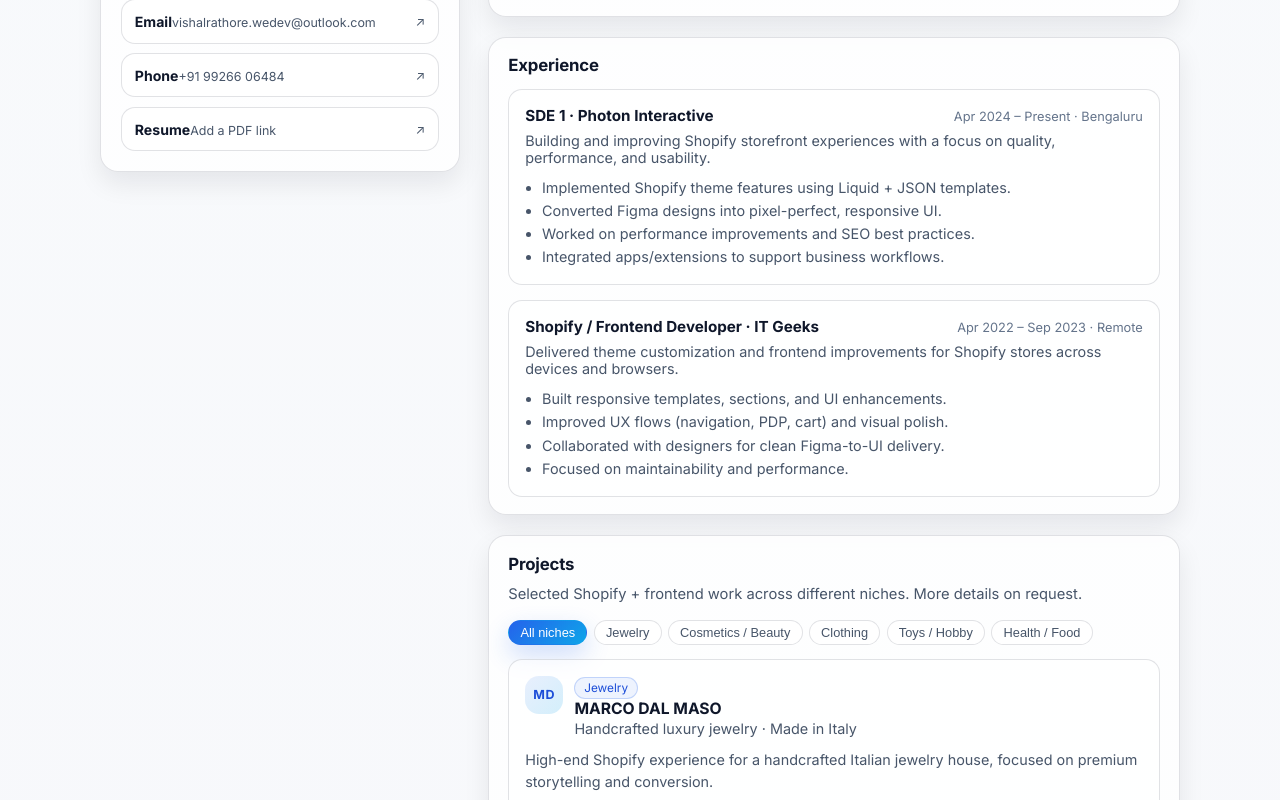
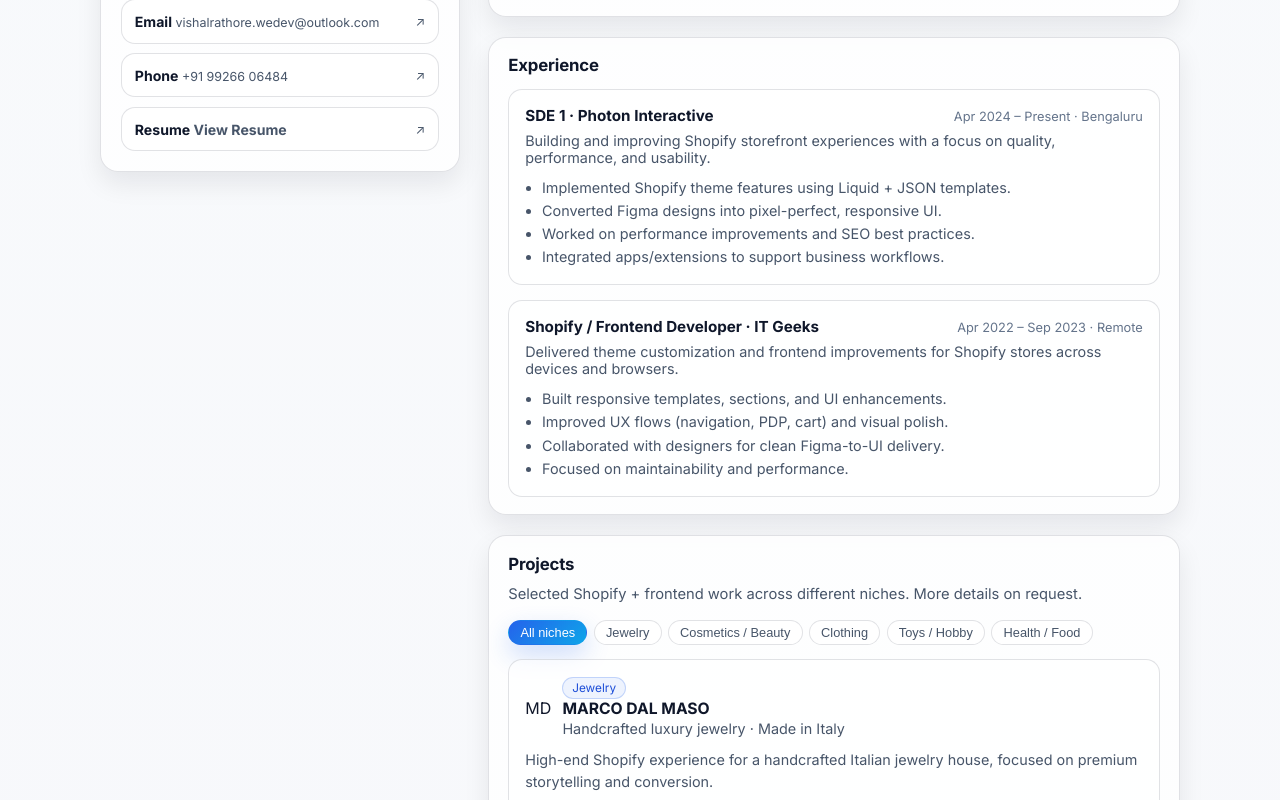
Before and after one commit to Visha-Rathore-Dev/Vishal-Portfolio, a React (Vite) app: page / in a window 1280 px wide. Shown: the part 620-1420 px from the top of the page. Built offline with nearby package versions, Linux system fonts and the light colour scheme.

Commit message:
improving the ui

```diff
--- a/app.css
+++ b/app.css
@@ -566,11 +566,20 @@
 
 .project-brand {
   display: flex;
-  align-items: flex-start;
+  align-items: center;
   gap: 0.7rem;
 }
-
-.project-logo {
+a.btn.ghost:hover {
+    background-color: #0ea5e9;
+    color: #fff;
+    transition: 1s;
+}
+.linku {
+    display: inline-block;
+    color: #475569;
+    font-size: 12.8px;
+}
+.project-logo img{
   width: 38px;
   height: 38px;
   border-radius: 14px;
--- a/src/App.jsx
+++ b/src/App.jsx
@@ -230,21 +230,21 @@
                 <a className="q" href="mailto:vishalrathore.wedev@outlook.com">
                   <div>
                     <strong>Email</strong>
-                    <span>vishalrathore.wedev@outlook.com</span>
+                    <span>&nbsp;vishalrathore.wedev@outlook.com</span>
                   </div>
                   <span aria-hidden="true">↗</span>
                 </a>
                 <a className="q" href="tel:+919926606484">
                   <div>
                     <strong>Phone</strong>
-                    <span>+91 99266 06484</span>
+                    <span>&nbsp;+91 99266 06484</span>
                   </div>
                   <span aria-hidden="true">↗</span>
                 </a>
                 <a className="q" href="#contact">
                   <div>
-                    <strong>Resume</strong>
-                    <span>Add a PDF link</span>
+                    <strong>Resume&nbsp;</strong>
+                    <a class="linku" href="https://1drv.ms/b/c/E1C59D799778FBEB/IQB5dRRY4vCNR4tNJZXCcmaeAQrGjvakLwri_3d4hnSLcus?e=h6QGbD"><strong>View Resume</strong></a>
                   </div>
                   <span aria-hidden="true">↗</span>
                 </a>
```
